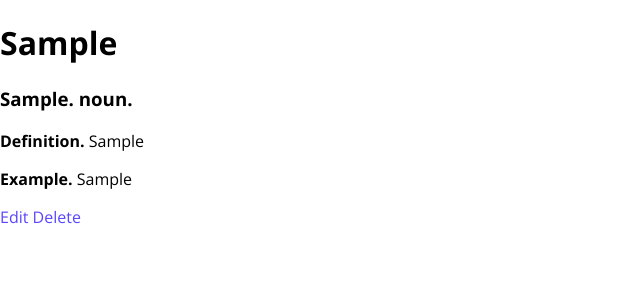
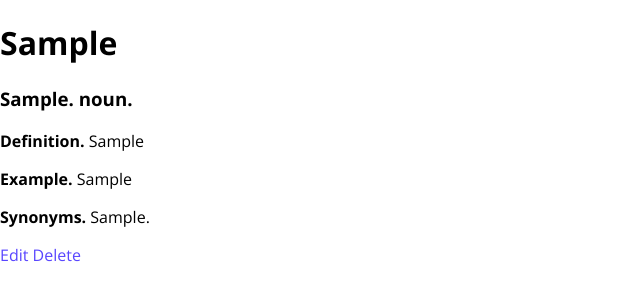
Before and after one commit to bardIRL/lexicon-app, a Django app: page /words/1/ in a window 1280 px wide. Shown: the part 22-323 px from the top of the page, without its empty margins (0-640 px from the left). Run offline with Django 3.2, Linux system fonts and the light colour scheme; tables that the repository leaves empty hold one stand-in row (values such as "Sample post").

Commit message:
word details page now displays related synonyms

```diff
--- a/main_app/templates/words/detail.html
+++ b/main_app/templates/words/detail.html
@@ -3,6 +3,12 @@
 <h3>{{ word.etymology }}. {{ word.get_part_of_speech_display }}.</h3>
 <p><b>Definition. </b><span>{{ word.definition }}</span></p>
 <p><b>Example. </b> <span>{{ word.sentence }}</span></p>
+<p>
+  <b>Synonyms. </b>
+  {% for synonym in word.synonym_set.all %}
+  <span>{{ synonym.synonym }}. </span>
+  {% endfor %}
+</p>
 
 <a href="{% url 'words_update' word.id %}">Edit</a>
 <a href="{% url 'words_delete' word.id %}">Delete</a>
```
